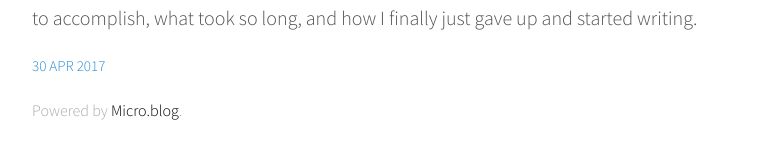
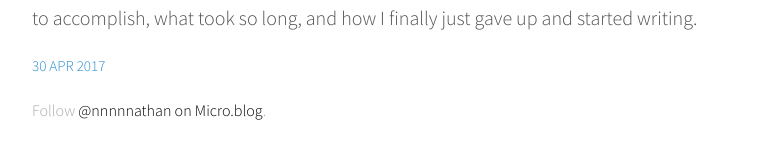
Before and after one commit to nyergler/nnnnnathan.micro.blog, a Jekyll site: the page built from index.html, in a window 1280 px wide and 900 px high, scrolled down 4925 px. Shown: the part 656-815 px from the top of the window, without its empty margins (248-1026 px from the left). Built offline with Jekyll 4.4.1, drawn with Linux system fonts in a browser that asks for light colours; the list of posts is cut into pages by our own code.

Commit message:
Mirroring from Micro.blog.

```diff
--- a/_config.yml
+++ b/_config.yml
@@ -40,8 +40,8 @@ defaults:
 
 title: "Nathan"
 tagline: ""
-description: "Powered by <a href=\"http://micro.blog/\">Micro.blog</a>."
-credits: "Powered by <a href=\"http://micro.blog/\">Micro.blog</a>."
+description: "Follow <a href=\"https://micro.blog/nnnnnathan\">@nnnnnathan on Micro.blog</a>."
+credits: "Follow <a href=\"https://micro.blog/nnnnnathan\">@nnnnnathan on Micro.blog</a>."
 baseurl: ""
 url: "http://status.yergler.net"
 markdown: "kramdown"
```
